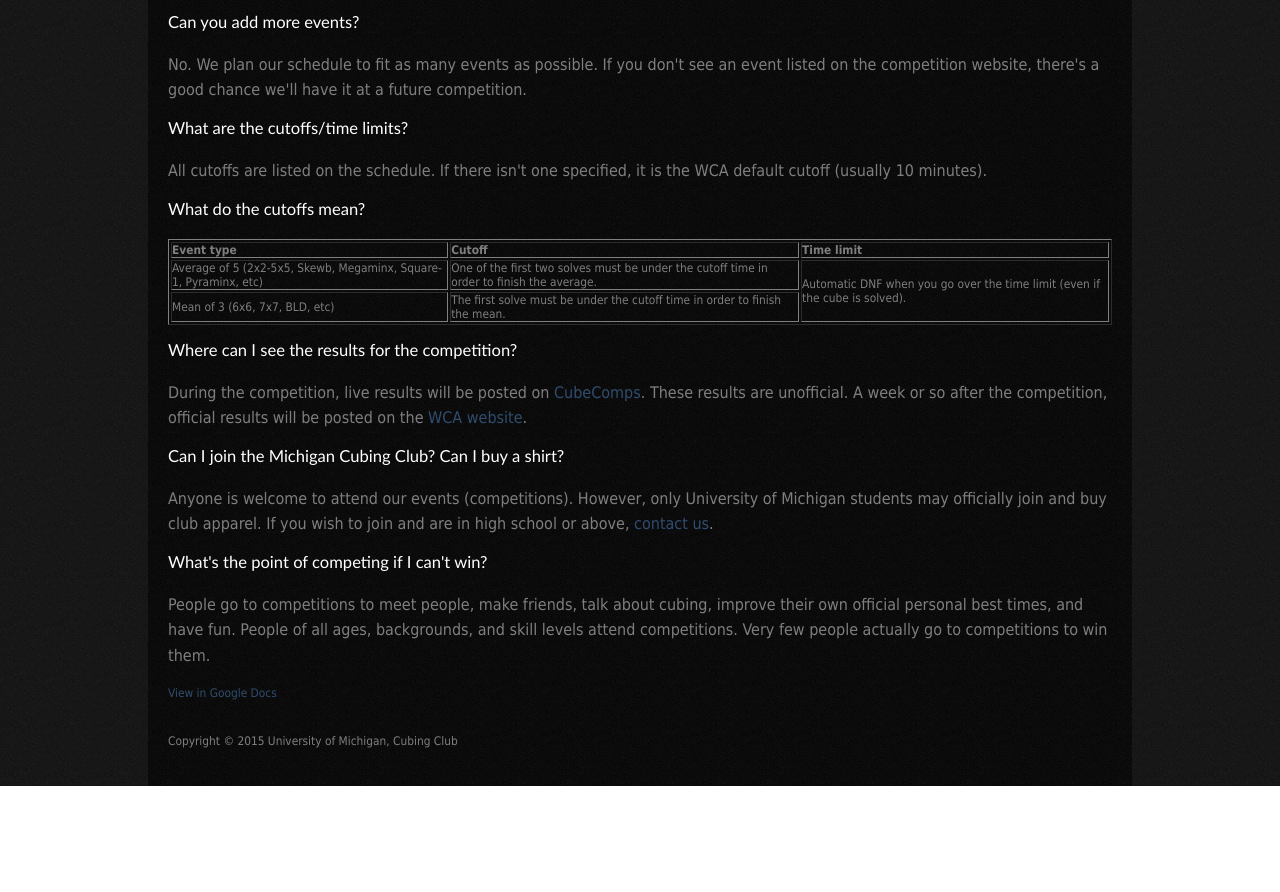
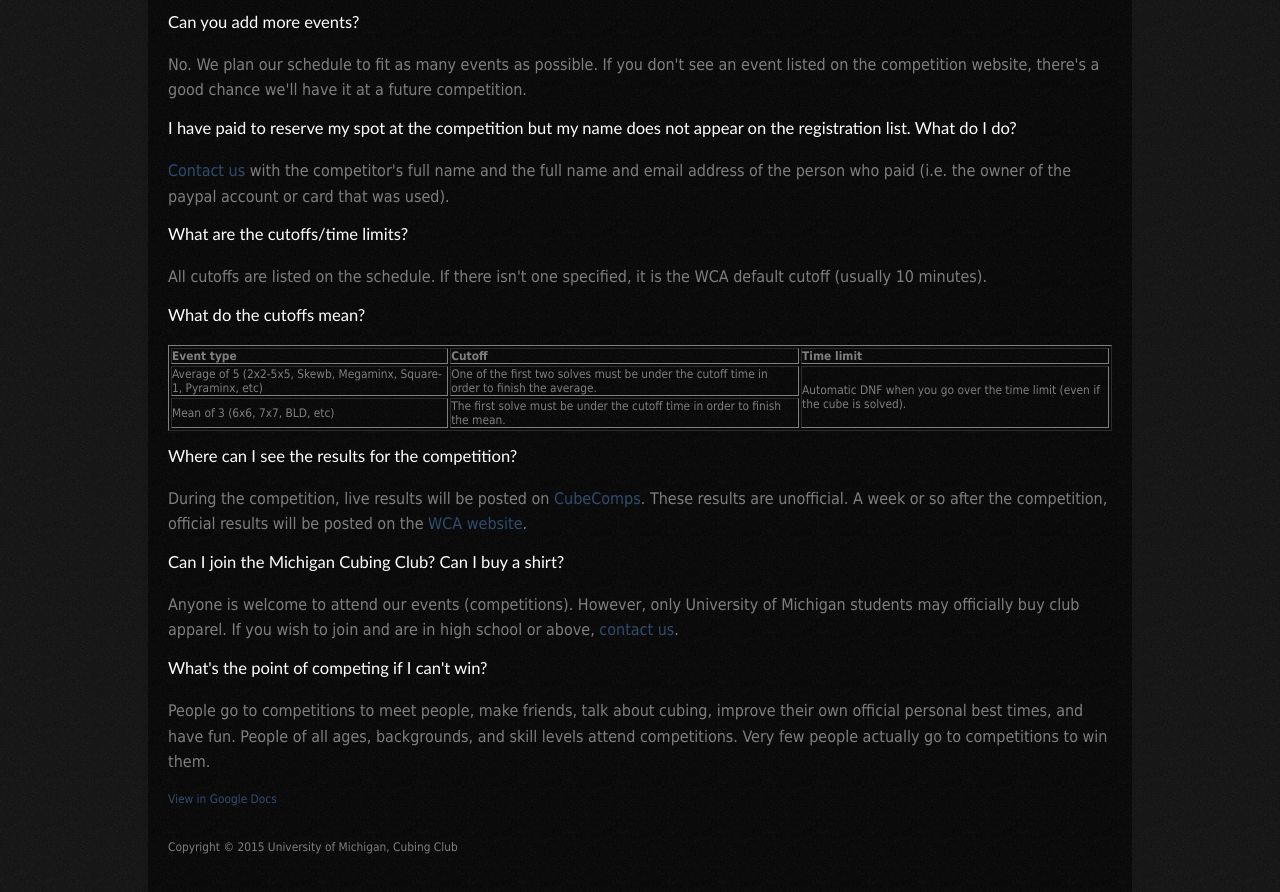
Before and after one commit to MichiganCubingClub/MCCWebsite, a plain HTML site: page faq.html in a window 1280 px wide. Shown: the part 1043-1935 px from the top of the page. Before the commit the page ends 1829 px from the top, so only its background shows below. Drawn offline with Linux system fonts and the light colour scheme.

Commit message:
add known cubingUSA bug to FAQ

```diff
--- a/faq.html
+++ b/faq.html
@@ -5,8 +5,10 @@
         <link rel="stylesheet" type="text/css" href="css/screen.css" media="screen" />
         <title>Michigan Cubing Club</title>
     </head>
+
     <body>
         <div id="wrapper">
+
             <div id="header">
                 <div id="logo">
                     <h1 align="center">
@@ -22,7 +24,9 @@
                 </div>
                 <div class="clr"></div>
             </div>
+
             <div class="content">
+
                 <ul id="menu">
                     <li><a href="index.html">Home</a></li>
                     <li><a href="aboutus.html">About Us</a></li>
@@ -32,9 +36,11 @@
                     <li><a href="solutions.html">Solutions</a></li>
                     <li><a class="current" href="faq.html">Competitions FAQ</a></li>
                 </ul>
+
                 <h1>
                     FAQ:
                 </h1>
+
                 <ul>
                     <li>
                         <h3>Who can compete?</h3>
@@ -49,7 +55,8 @@
                     <li>
                         <h3>Where can I find my WCA ID?</h3>
                         <p>f you have never competed before, you do not have a WCA ID will automatically be assigned one when the results for your first competition are posted.
-If you have competed before, you can find your WCA ID and profile by searching for yourself on the <a href="https://www.worldcubeassociation.org/persons?" class="faqLink">WCA website.</a></p>
+                            If you have competed before, you can find your WCA ID and profile by searching for yourself on the <a href="https://www.worldcubeassociation.org/persons?" class="faqLink">WCA website.</a>
+                        </p>
                     </li>
 
                     <li>
@@ -59,9 +66,7 @@ If you have competed before, you can find your WCA ID and profile by searching f
 
                     <li>
                         <h3>This is my first competition. What do I need to know?</h3>
-               	<p>
-               	Make sure the competitor is familiar with the <a href="https://www.worldcubeassociation.org/regulations/" class="faqLink">WCA regulations</a> and has watched the <a href="https://www.cubingusa.com/ctutorial.php" class="faqLink">CubingUSA Competitor Tutorial</a>.
-               </p>
+                        <p>Make sure the competitor is familiar with the <a href="https://www.worldcubeassociation.org/regulations/" class="faqLink">WCA regulations</a> and has watched the <a href="https://www.cubingusa.com/ctutorial.php" class="faqLink">CubingUSA Competitor Tutorial</a>.</p>
                     </li>
 
                     <li>
@@ -78,7 +83,6 @@ If you have competed before, you can find your WCA ID and profile by searching f
                         <h3>When do I need to show up?</h3>
                         <p>Look at the schedule on the competition website. You must show up for registration (we usually plan to have it end right before the first round of 3x3). You must also be present and ready to compete during all events that you are registered for. The schedule is subject to change. We recommend coming about 15-30 minutes before the start of your first event.</p>
                     </li>
-
                     <li>
                         <h3>What events will be at this competition?</h3>
                         <p>Look at the events tab on the competiton website.</p>
@@ -89,7 +93,11 @@ If you have competed before, you can find your WCA ID and profile by searching f
                         <p>No. We plan our schedule to fit as many events as possible. If you don't see an event listed on the competition website, there's a good chance we'll have it at a future competition.</p>
                     </li>
 
-
+                    <!--Known CubingUSA bug-->
+                    <li>
+                        <h3>I have paid to reserve my spot at the competition but my name does not appear on the registration list. What do I do?</h3>
+                        <p><a href="contactus.html" class="faqLink">Contact us</a> with the competitor's full name and the full name and email address of the person who paid (i.e. the owner of the paypal account or card that was used).</p>
+                    </li>
 
                     <li>
                         <h3>What are the cutoffs/time limits?</h3>
@@ -119,9 +127,6 @@ If you have competed before, you can find your WCA ID and profile by searching f
                                 </tr>
                             </tbody>
                         </table>
-
-
-
                         </p>
                     </li>
 
@@ -132,32 +137,20 @@ If you have competed before, you can find your WCA ID and profile by searching f
 
                     <li>
                         <h3>Can I join the Michigan Cubing Club? Can I buy a shirt?</h3>
-               	<p>Anyone is welcome to attend our events (competitions). However, only University of Michigan students may officially join and buy club apparel. If you wish to join and are in high school or above, <a href="contactus.html" class="faqLink">contact us</a>.</p>
+                        <p>Anyone is welcome to attend our events (competitions). However, only University of Michigan students may officially buy club apparel. If you wish to join and are in high school or above, <a href="contactus.html" class="faqLink">contact us</a>.</p>
                     </li>
 
                     <li>
                         <h3>What's the point of competing if I can't win?</h3>
                         <p>People go to competitions to meet people, make friends, talk about cubing, improve their own official personal best times, and have fun. People of all ages, backgrounds, and skill levels attend competitions. Very few people actually go to competitions to win them.</p>
                     </li>
-
-
-
-
-
-
-
-
-
-
-
-
                 </ul>
 
                 <p><a href="https://docs.google.com/document/d/1p0dQbauHJideLQMqI5mIq4OFTbimU88CppaNjyZeMcQ/edit">View in Google Docs</a></p>
+
                 <br>
-                <p>
-                    Copyright &copy; 2015 University of Michigan, Cubing Club
-                </p>
+
+                <p>Copyright &copy; 2015 University of Michigan, Cubing Club</p>
             </div>
         </div>
     </body>
```
Lines whose indentation alone changed are shown as unchanged.
